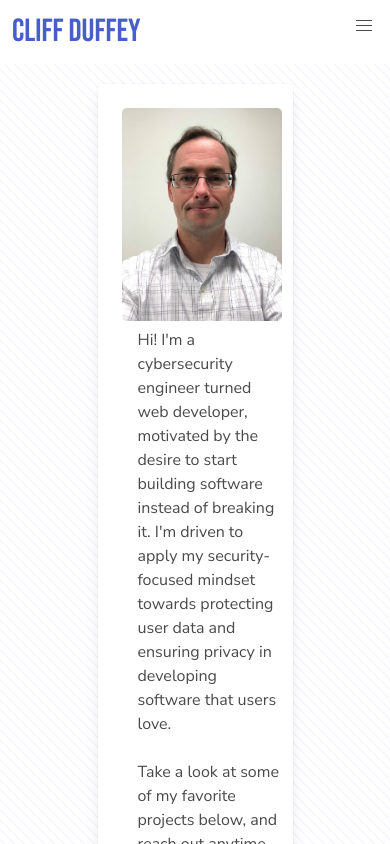
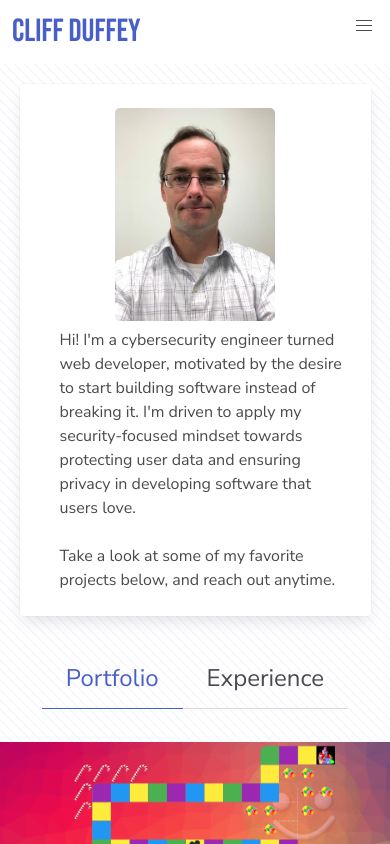
Before and after one commit to hcduffey/portfolio, a React (Create React App) app: page / in a window 390 px wide. Shown: the top 844 px of the page. Built offline with nearby package versions, Linux system fonts and the light colour scheme; a web font is replaced by a local one.

Commit message:
slight style changes to mobile job list and resume button

```diff
--- a/src/components/JobList.jsx
+++ b/src/components/JobList.jsx
@@ -68,7 +68,7 @@ const JobList = () => {
     return(
         <>
             <h1 className="title">Professional Highlights</h1>
-            <h1 className="subtitle"><a className="button" href="/duffey-resume.pdf" download={true}>Download Resume</a></h1>
+            <h1 className="subtitle"><a className="button is-primary" href="/duffey-resume.pdf" download={true}>Download Resume</a></h1>
 
             <div className="job-list-container columns">
                 <aside className="menu column is-2">
--- a/src/styles/App.css
+++ b/src/styles/App.css
@@ -182,6 +182,9 @@ textarea {
 }
 
 @media only screen and (max-width: 900px) {
+    .intro-container {
+        width: 90%;
+    }
 
     .card-content-container {
         flex-direction: column;
@@ -197,7 +200,10 @@ textarea {
     }
 
     .mobile-job-list {
+        width: 90%;
         display: flex;
         flex-direction: column;
     }
+
+
 }
```
